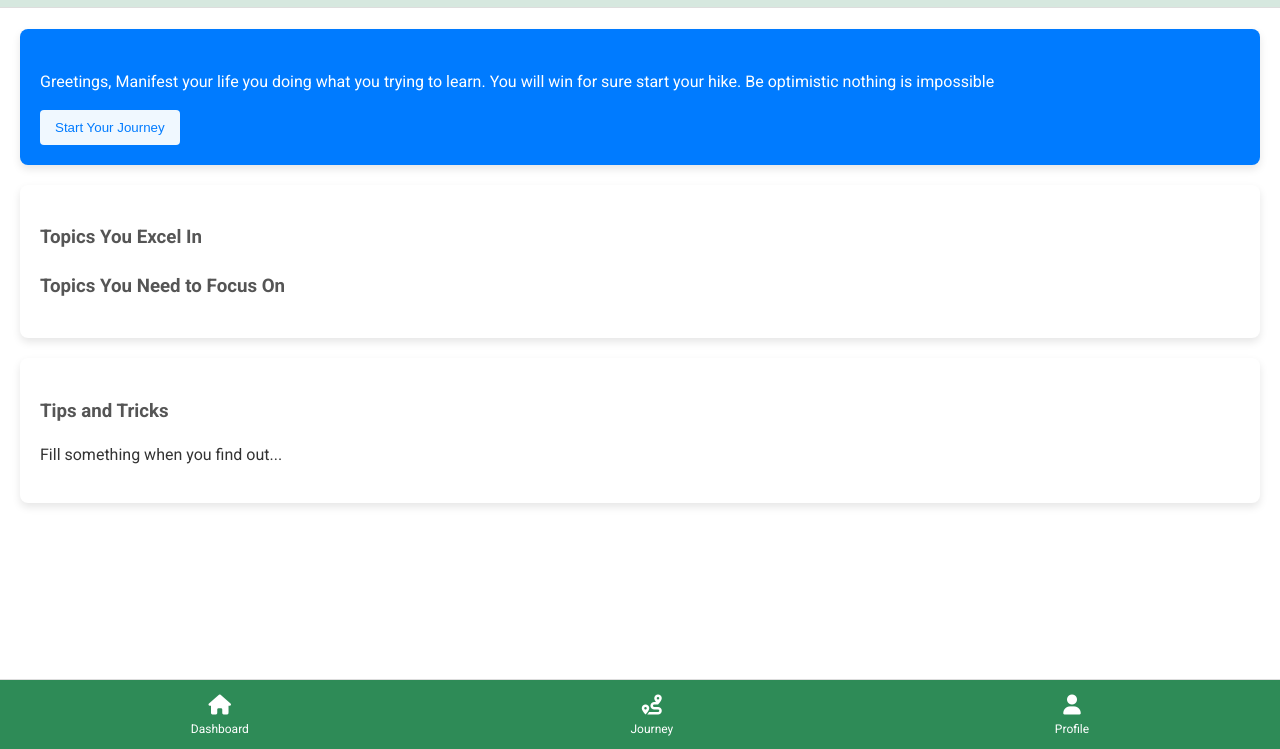
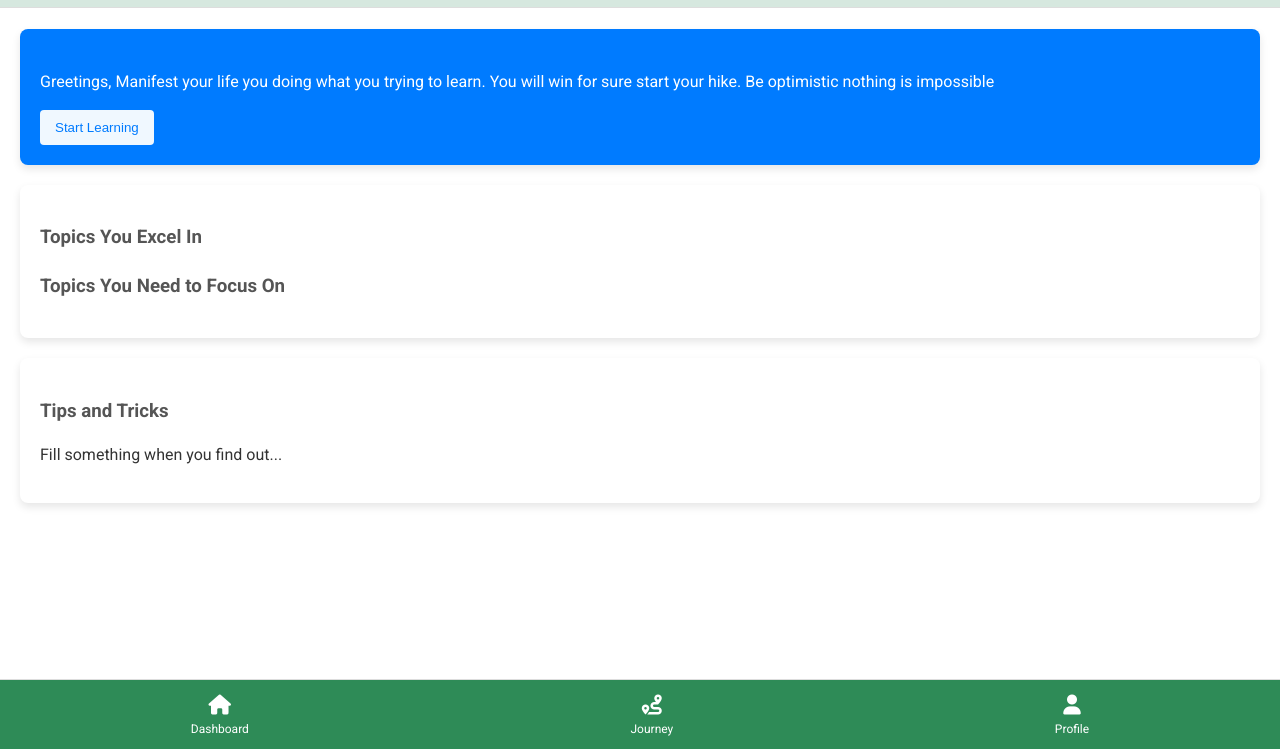
Before and after one commit to missionode/Learning-system, a plain HTML site: page learner/dashboard.html in a window 1280 px wide. Shown: the part 51-800 px from the top of the page. Drawn offline with nearby package versions, Linux system fonts and the light colour scheme.

Commit message:
Update dashboard.html

```diff
--- a/learner/dashboard.html
+++ b/learner/dashboard.html
@@ -26,7 +26,7 @@
         <div class="welcome-section">
             <h2 id="welcome-message"></h2>
             <p>Greetings, Manifest your life you doing what you trying to learn. You will win for sure start your hike. Be optimistic nothing is impossible</p>
-            <button id="journey-btn">Start Your Journey</button>
+            <button id="journey-btn">Start Learning</button>
         </div>
         <div class="topics-section">
             <h3>Topics You Excel In</h3>
```
